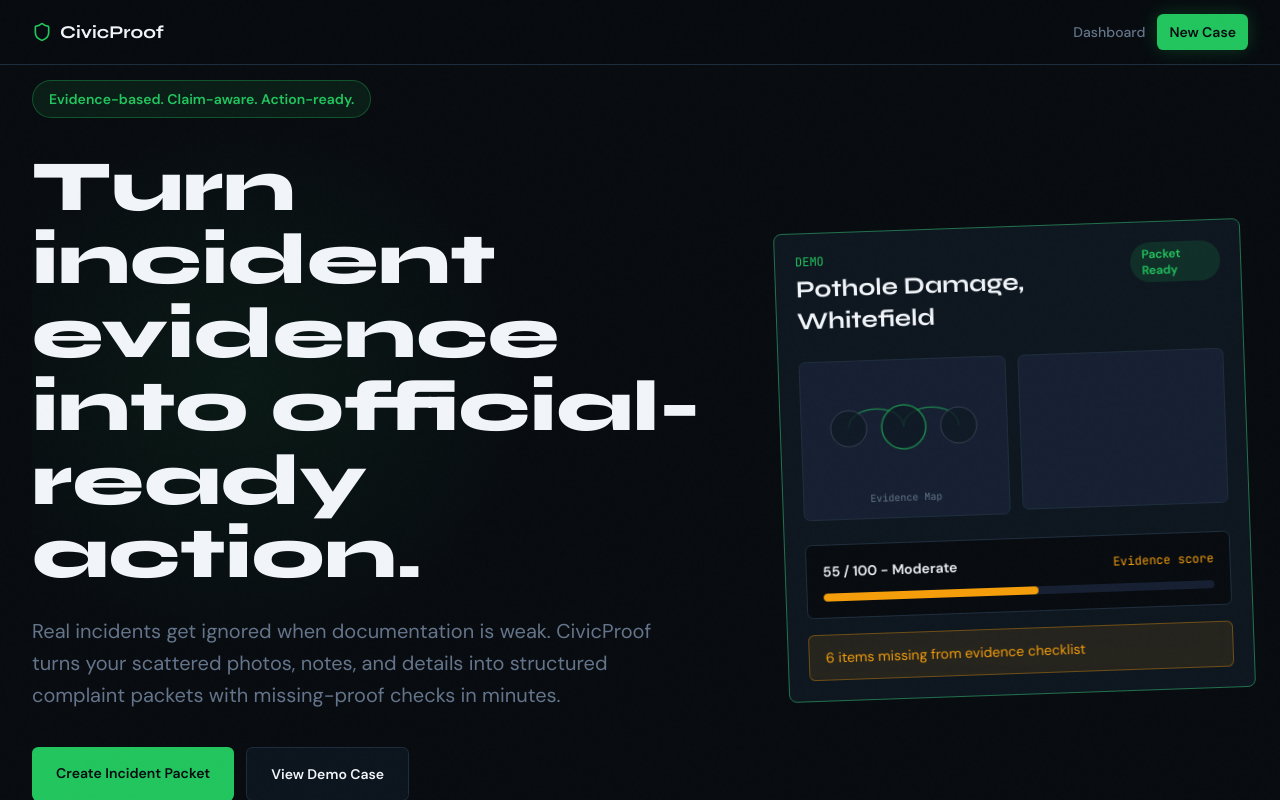
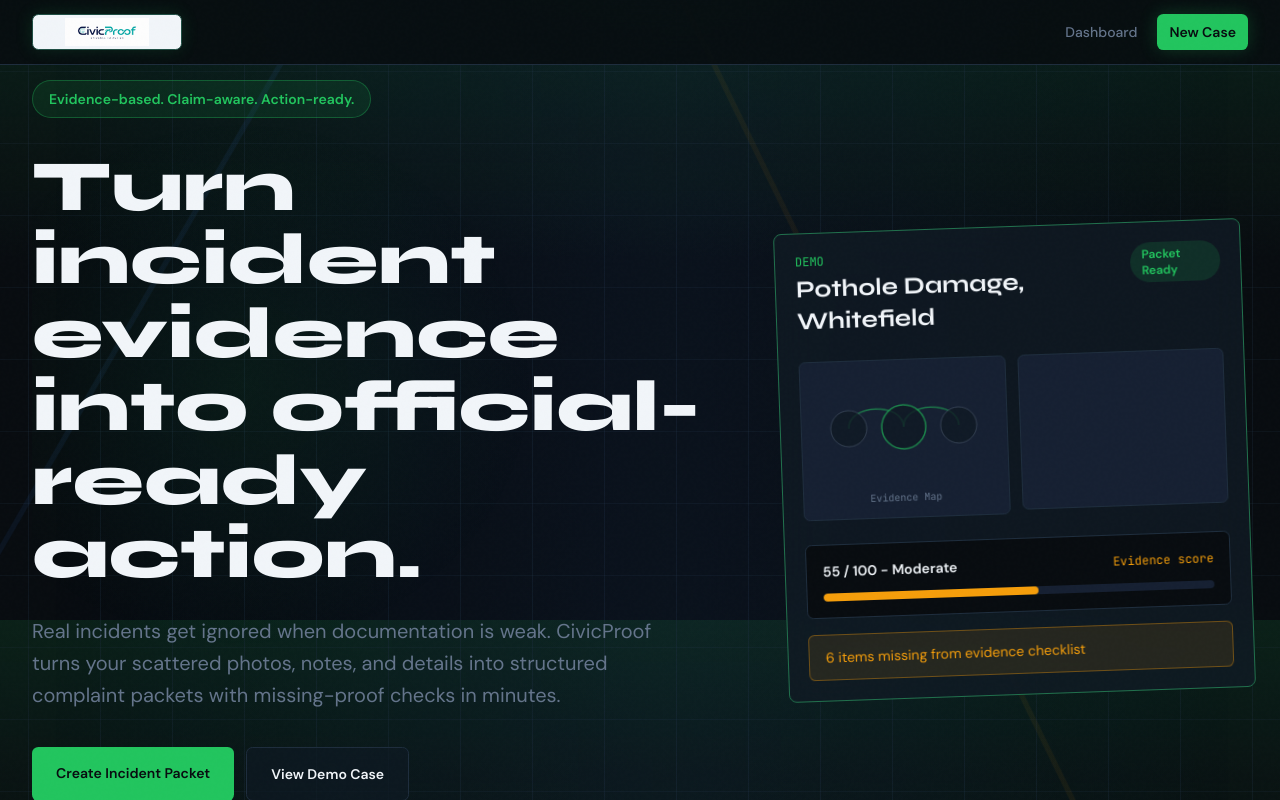
Before and after one commit to mafis007mofo/CivicProof, a Next.js app in the folder civicproof/: page / in a window 1280 px wide. Shown: the top 800 px of the page. Built offline with nearby package versions, Linux system fonts and the light colour scheme.

Commit message:
feat: polish CivicProof visual background and logo branding

```diff
--- a/civicproof/app/globals.css
+++ b/civicproof/app/globals.css
@@ -36,6 +36,7 @@
   --bg-primary: #080C10;
   --bg-surface: #0F1923;
   --bg-elevated: #162032;
+  --bg-ambient: #0A1118;
   --border-subtle: #1E2D3D;
   --border-accent: #22C55E;
   --accent-green: #22C55E;
@@ -55,16 +56,45 @@
 }
 
 html {
-  background-color: var(--bg-primary);
+  background-color: var(--bg-ambient);
   scroll-behavior: smooth;
 }
 
 body {
   min-height: 100vh;
-  background-color: var(--bg-primary);
+  background:
+    linear-gradient(115deg, color-mix(in srgb, var(--accent-blue) 10%, transparent) 0 1px, transparent 1px 120px),
+    linear-gradient(245deg, color-mix(in srgb, var(--accent-green) 8%, transparent) 0 1px, transparent 1px 140px),
+    linear-gradient(180deg, var(--bg-primary) 0%, var(--bg-ambient) 44%, var(--bg-primary) 100%);
+  background-attachment: fixed;
   color: var(--text-primary);
   font-family: var(--font-body);
   -webkit-font-smoothing: antialiased;
+}
+
+main {
+  position: relative;
+  isolation: isolate;
+  background-image:
+    linear-gradient(90deg, color-mix(in srgb, var(--border-subtle) 32%, transparent) 1px, transparent 1px),
+    linear-gradient(0deg, color-mix(in srgb, var(--border-subtle) 24%, transparent) 1px, transparent 1px),
+    linear-gradient(180deg, color-mix(in srgb, var(--accent-green) 11%, transparent) 0%, transparent 42%),
+    linear-gradient(180deg, color-mix(in srgb, var(--bg-primary) 76%, transparent), color-mix(in srgb, var(--bg-primary) 94%, transparent));
+  background-size: 72px 72px, 72px 72px, 100% 620px, 100% 100%;
+  background-position: center top;
+}
+
+main::before {
+  content: "";
+  position: fixed;
+  inset: 0;
+  z-index: -1;
+  pointer-events: none;
+  background:
+    linear-gradient(120deg, transparent 0 18%, color-mix(in srgb, var(--accent-blue) 9%, transparent) 18.1% 18.35%, transparent 18.45% 100%),
+    linear-gradient(64deg, transparent 0 64%, color-mix(in srgb, var(--accent-amber) 7%, transparent) 64.1% 64.35%, transparent 64.45% 100%),
+    linear-gradient(90deg, transparent 0%, color-mix(in srgb, var(--accent-blue) 7%, transparent) 52%, transparent 100%);
+  opacity: 0.82;
 }
 
 h1,
@@ -87,6 +117,48 @@
   pointer-events: none;
   z-index: 9999;
   opacity: 0.4;
+}
+
+:where(a[href], button):not(:disabled) {
+  transition:
+    transform 180ms ease,
+    border-color 180ms ease,
+    box-shadow 180ms ease,
+    background-color 180ms ease,
+    color 180ms ease,
+    opacity 180ms ease;
+}
+
+:where(a[href], button):not(:disabled):hover {
+  transform: translateY(-1px);
+}
+
+.interactive-glow {
+  position: relative;
+  overflow: hidden;
+}
+
+.interactive-glow::after {
+  content: "";
+  position: absolute;
+  inset: -1px;
+  pointer-events: none;
+  opacity: 0;
+  background: linear-gradient(110deg, transparent 0%, color-mix(in srgb, var(--accent-green) 24%, transparent) 42%, color-mix(in srgb, var(--accent-blue) 18%, transparent) 58%, transparent 100%);
+  transform: translateX(-36%);
+  transition: opacity 180ms ease, transform 260ms ease;
+}
+
+.interactive-glow:hover::after,
+.interactive-glow:focus-visible::after {
+  opacity: 1;
+  transform: translateX(36%);
+}
+
+.brand-plate {
+  background-color: var(--text-primary);
+  border: 1px solid color-mix(in srgb, var(--accent-green) 22%, var(--border-subtle));
+  box-shadow: 0 0 18px color-mix(in srgb, var(--accent-green) 14%, transparent);
 }
 
 ::-webkit-scrollbar {
--- a/civicproof/app/page.tsx
+++ b/civicproof/app/page.tsx
@@ -3,6 +3,7 @@
 import { DEMO_PACKET } from "@/lib/demoCase";
 import Navbar from "@/components/layout/Navbar";
 import { AlertTriangle, Car, CheckCircle2, Clock, Download, FileX, MapPin, Upload, Zap } from "lucide-react";
+import Image from "next/image";
 import Link from "next/link";
 
 const problemCards = [
@@ -97,14 +98,14 @@
           <div className="mt-9 flex animate-fade-in-up flex-col gap-3 opacity-0 sm:flex-row" style={{ animationDelay: "300ms" }}>
             <Link
               href="/cases/new"
-              className="rounded-md px-6 py-4 text-center text-sm font-bold transition hover:scale-[1.02]"
+              className="interactive-glow rounded-md px-6 py-4 text-center text-sm font-bold"
               style={{ backgroundColor: "var(--accent-green)", color: "var(--bg-primary)" }}
             >
               Create Incident Packet
             </Link>
             <Link
               href="/dashboard"
-              className="rounded-md border px-6 py-4 text-center text-sm font-bold transition hover:scale-[1.02]"
+              className="interactive-glow rounded-md border px-6 py-4 text-center text-sm font-bold"
               style={{
                 backgroundColor: "color-mix(in srgb, var(--bg-surface) 72%, transparent)",
                 borderColor: "var(--border-subtle)",
@@ -284,7 +285,7 @@
           <h2 className="text-4xl font-bold" style={{ color: "var(--text-primary)" }}>
             Ready to document your incident?
           </h2>
-          <Link href="/cases/new" className="mt-7 inline-flex rounded-md px-6 py-4 text-sm font-bold transition hover:scale-[1.02]" style={{ backgroundColor: "var(--accent-green)", color: "var(--bg-primary)" }}>
+          <Link href="/cases/new" className="interactive-glow mt-7 inline-flex rounded-md px-6 py-4 text-sm font-bold" style={{ backgroundColor: "var(--accent-green)", color: "var(--bg-primary)" }}>
             Create Incident Packet
           </Link>
         </div>
@@ -292,9 +293,9 @@
 
       <footer className="border-t px-4 py-10 sm:px-6 lg:px-8" style={{ borderColor: 'rgba(34,197,94,0.15)' }}>
         <div className="mx-auto max-w-7xl">
-          <p className="font-heading text-xl font-bold" style={{ color: "var(--text-primary)" }}>
-            CivicProof
-          </p>
+          <div className="brand-plate inline-grid h-12 w-[190px] place-items-center overflow-hidden rounded-md px-3">
+            <Image src="/logo.png" alt="CivicProof" width={190} height={52} className="h-9 w-auto object-contain" />
+          </div>
           <p className="mt-2 text-sm" style={{ color: "var(--text-muted)" }}>
             Evidence to action for civic complaints and road incidents.
           </p>
--- a/civicproof/components/layout/Navbar.tsx
+++ b/civicproof/components/layout/Navbar.tsx
@@ -1,6 +1,6 @@
 "use client";
 
-import { Shield } from "lucide-react";
+import Image from "next/image";
 import Link from "next/link";
 
 export function Navbar() {
@@ -13,23 +13,22 @@
       }}
     >
       <nav className="mx-auto flex h-16 w-full max-w-7xl items-center justify-between px-4 sm:px-6 lg:px-8">
-        <Link href="/" className="flex items-center gap-2 transition-opacity hover:opacity-85">
-          <Shield className="h-5 w-5" style={{ color: "var(--accent-green)" }} />
-          <span className="font-heading text-lg font-bold" style={{ color: "var(--text-primary)" }}>
-            CivicProof
+        <Link href="/" className="flex items-center gap-3 transition-opacity hover:opacity-90" aria-label="CivicProof home">
+          <span className="brand-plate grid h-9 w-[150px] place-items-center overflow-hidden rounded-md px-2">
+            <Image src="/logo.png" alt="CivicProof" width={150} height={42} priority className="h-7 w-auto object-contain" />
           </span>
         </Link>
         <div className="flex items-center gap-3">
           <Link
             href="/dashboard"
-            className="inline-flex text-sm font-medium transition-colors"
+            className="rounded-md px-2 py-2 text-sm font-medium transition-colors hover:bg-[var(--bg-elevated)]"
             style={{ color: "var(--text-muted)" }}
           >
             Dashboard
           </Link>
           <Link
             href="/cases/new"
-            className="rounded-md px-3 py-2 text-sm font-semibold transition hover:scale-[1.02]"
+            className="interactive-glow rounded-md px-3 py-2 text-sm font-semibold"
             style={{
               backgroundColor: "var(--accent-green)",
               color: "var(--bg-primary)",
```
Also changed, not shown: civicproof/public/logo.png (added).
